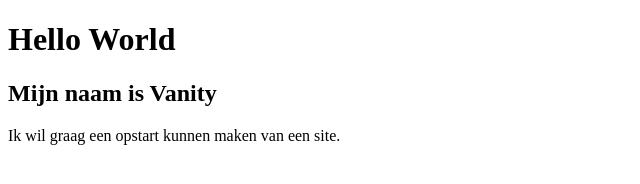
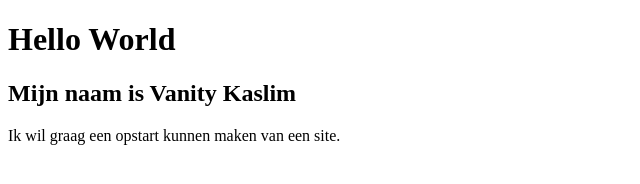
Before and after one commit to Vanityselena/les-01, a plain HTML site: page index.html in a window 1280 px wide. Shown: the whole page, without its empty margins (0-640 px from the left). Drawn offline with Linux system fonts and the light colour scheme.

Commit message:
Achternaam toevoegen

```diff
--- a/index.html
+++ b/index.html
@@ -10,7 +10,7 @@
 
 <body>
   <h1>Hello World</h1>
-  <h2>Mijn naam is Vanity</h2>
+  <h2>Mijn naam is Vanity Kaslim</h2>
 
   <p>Ik wil graag een opstart kunnen maken van een site.</p>
 
```
